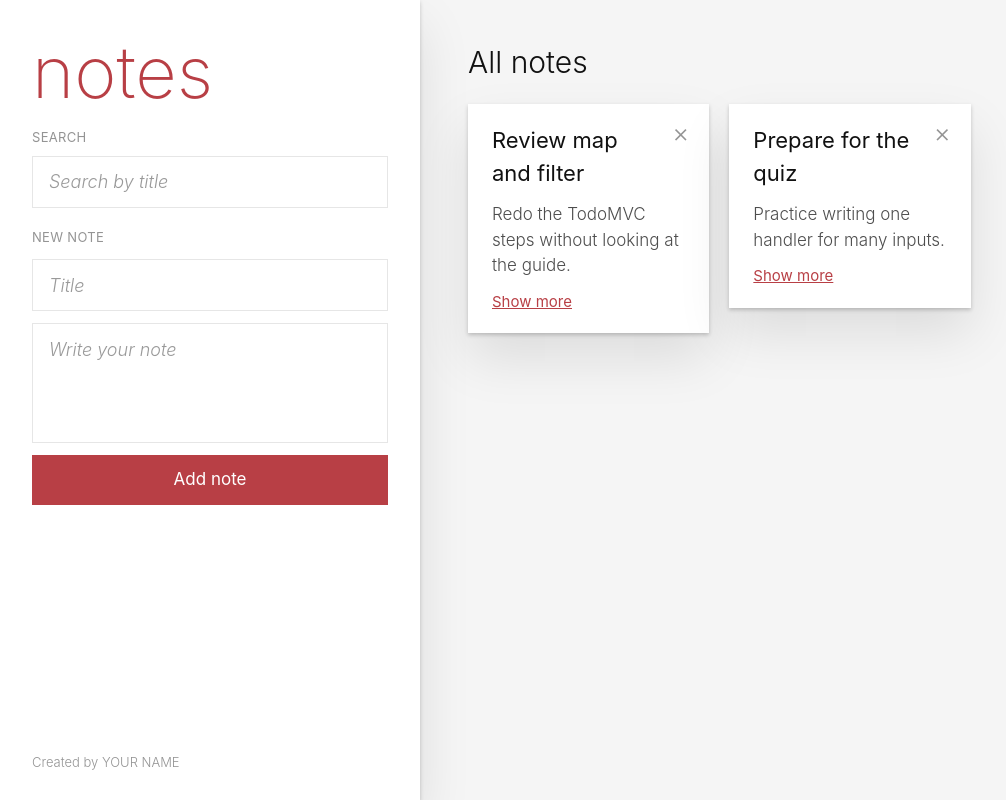
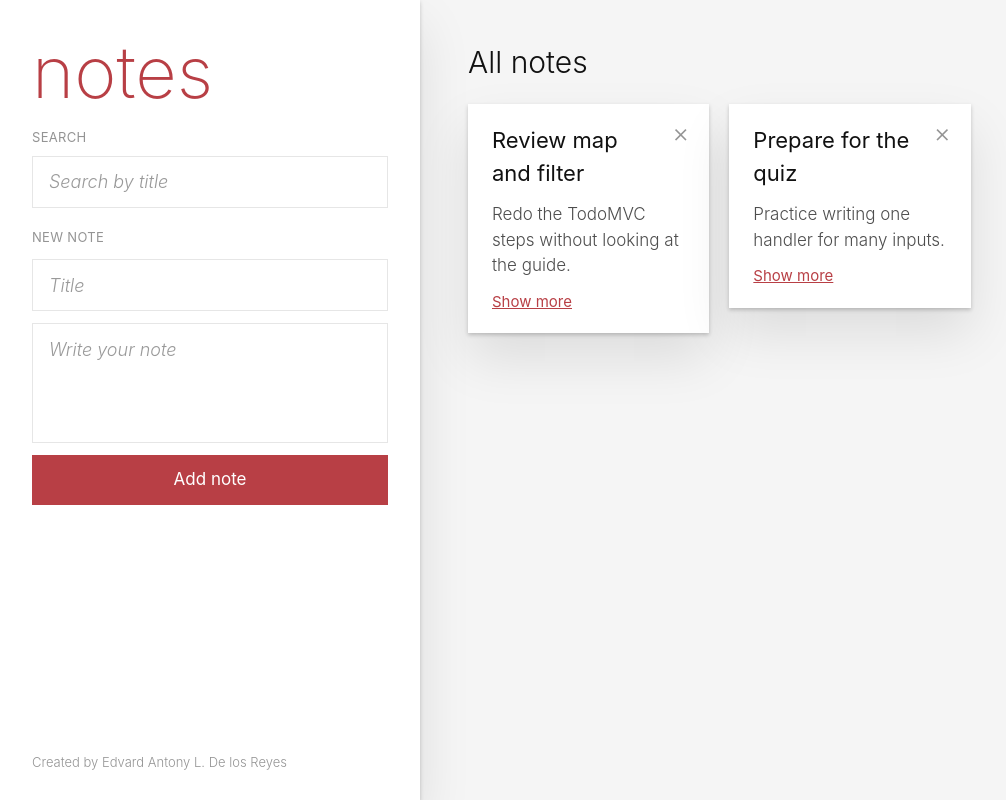
Before and after one commit to delosreyesedvard12-art/CSIT340-G7-Notes-De-los-Reyes, a React (Vite) app: page / in a window 1280 px wide. Shown: the whole page, without its empty margins (0-1006 px from the left). Built offline with nearby package versions, Linux system fonts and the light colour scheme.

Commit message:
chore: replace YOUR NAME with Edvard Antony L. De los Reyes

```diff
--- a/src/App.jsx
+++ b/src/App.jsx
@@ -5,7 +5,7 @@ function App() {
   return (
     <div className="bg-[#f5f5f5] font-light text-[#111]">
       <Notes />
-      <Info name="YOUR NAME" />
+      <Info name="Edvard Antony L. De los Reyes" />
     </div>
   )
 }
```
